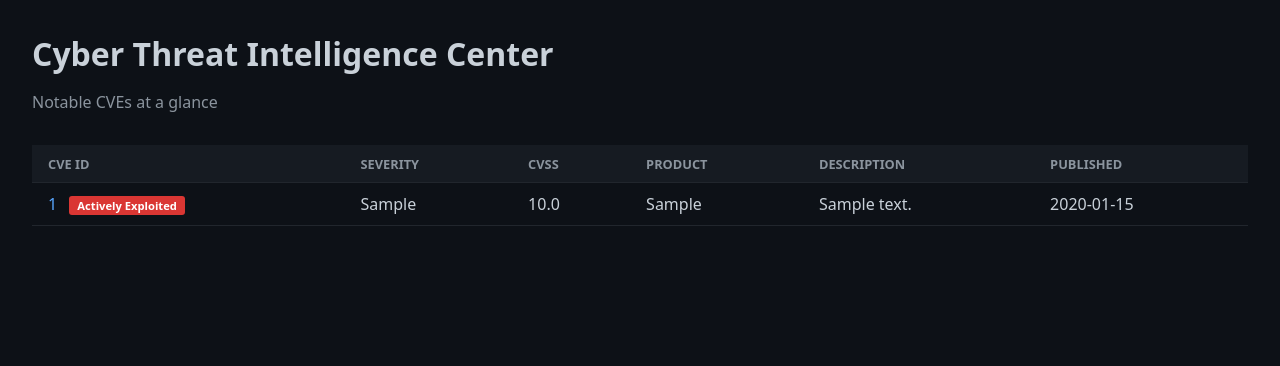
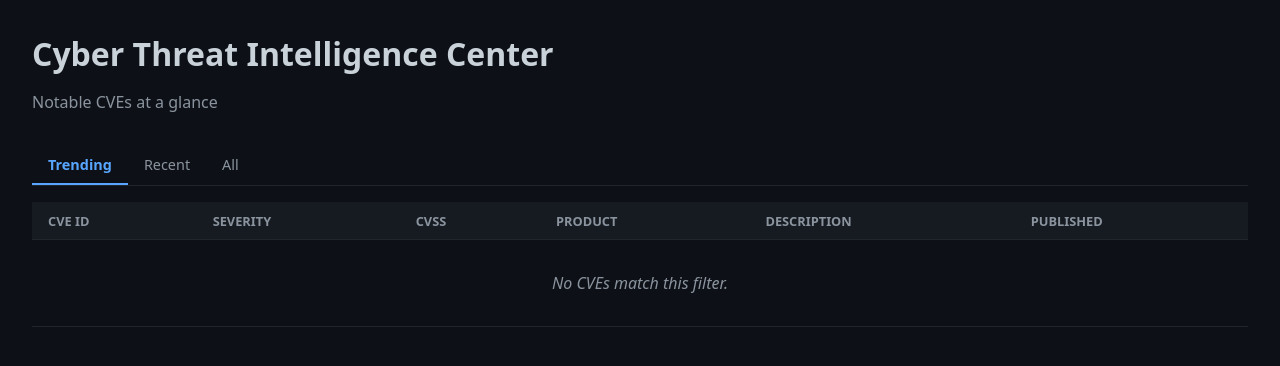
Before and after one commit to NotThatRob/Cyber-Threat-Intelligence-Center, a FastAPI app: page / in a window 1280 px wide. Shown: the top 366 px of the page. Run offline with FastAPI, Linux system fonts and the light colour scheme; tables that the repository leaves empty hold one stand-in row (values such as "Sample post"); data that the repository does not hold is empty.

Commit message:
Improve cosmetic changes

```diff
--- a/cti_center/app.py
+++ b/cti_center/app.py
@@ -1,12 +1,14 @@
 import os
 import threading
+from datetime import date, timedelta
 from pathlib import Path
 
-from fastapi import Depends, FastAPI, Request
+from fastapi import Depends, FastAPI, Query, Request
 from fastapi.responses import HTMLResponse
 from fastapi.staticfiles import StaticFiles
 from fastapi.templating import Jinja2Templates
 from jinja2 import select_autoescape
+from sqlalchemy import and_, case, or_
 from sqlalchemy.orm import Session
 
 from cti_center.database import Base, SessionLocal, engine, get_db, upsert_cves, upsert_kev
@@ -75,6 +77,50 @@
 
 
 @app.get("/", response_class=HTMLResponse)
-def dashboard(request: Request, db: Session = Depends(get_db)):
-    cves = db.query(CVE).order_by(CVE.cvss_score.desc()).all()
-    return templates.TemplateResponse("dashboard.html", {"request": request, "cves": cves})
+def dashboard(
+    request: Request,
+    tab: str = Query("trending"),
+    db: Session = Depends(get_db),
+):
+    if tab not in ("trending", "recent", "all"):
+        tab = "trending"
+
+    today = date.today()
+
+    if tab == "trending":
+        kev_cutoff = today - timedelta(days=30)
+        recent_cutoff = today - timedelta(days=7)
+        cves = (
+            db.query(CVE)
+            .filter(
+                or_(
+                    CVE.kev_date_added >= kev_cutoff,
+                    and_(
+                        CVE.date_published >= recent_cutoff,
+                        CVE.severity.in_(["CRITICAL", "HIGH"]),
+                    ),
+                )
+            )
+            .order_by(
+                case((CVE.kev_date_added.isnot(None), 0), else_=1),
+                CVE.kev_date_added.desc().nullslast(),
+                CVE.cvss_score.desc(),
+            )
+            .limit(50)
+            .all()
+        )
+    elif tab == "recent":
+        recent_cutoff = today - timedelta(days=7)
+        cves = (
+            db.query(CVE)
+            .filter(CVE.date_published >= recent_cutoff)
+            .order_by(CVE.date_published.desc())
+            .all()
+        )
+    else:  # all
+        cves = db.query(CVE).order_by(CVE.date_published.desc()).all()
+
+    return templates.TemplateResponse(
+        "dashboard.html",
+        {"request": request, "cves": cves, "active_tab": tab},
+    )
--- a/cti_center/templates/dashboard.html
+++ b/cti_center/templates/dashboard.html
@@ -1,6 +1,11 @@
 {% extends "base.html" %}
 {% block title %}Dashboard - Cyber Threat Intelligence Center{% endblock %}
 {% block content %}
+<nav class="tabs">
+    <a href="/?tab=trending" class="tab {% if active_tab == 'trending' %}active{% endif %}">Trending</a>
+    <a href="/?tab=recent" class="tab {% if active_tab == 'recent' %}active{% endif %}">Recent</a>
+    <a href="/?tab=all" class="tab {% if active_tab == 'all' %}active{% endif %}">All</a>
+</nav>
 <table>
     <thead>
         <tr>
@@ -16,7 +21,7 @@
         {% for cve in cves %}
         <tr class="severity-{{ cve.severity | lower }}">
             <td>
-                <a href="{{ cve.source_url }}">{{ cve.cve_id }}</a>
+                <a href="{{ cve.source_url }}" target="_blank" rel="noopener">{{ cve.cve_id }}</a>
                 {% if cve.kev_date_added %}
                 <span class="badge-kev" title="CISA KEV — Due: {{ cve.kev_due_date }}{% if cve.kev_ransomware == 'Known' %} | Ransomware: Known{% endif %}">Actively Exploited</span>
                 {% endif %}
@@ -27,6 +32,10 @@
             <td>{{ cve.description }}</td>
             <td>{{ cve.date_published }}</td>
         </tr>
+        {% else %}
+        <tr>
+            <td colspan="6" class="empty-state">No CVEs match this filter.</td>
+        </tr>
         {% endfor %}
     </tbody>
 </table>
--- a/static/style.css
+++ b/static/style.css
@@ -12,3 +12,8 @@
 .severity-medium td:nth-child(2) { color: #d29922; }
 .severity-low td:nth-child(2) { color: #3fb950; }
 .badge-kev { display: inline-block; margin-left: 0.5rem; padding: 0.15rem 0.5rem; font-size: 0.7rem; font-weight: bold; color: #fff; background: #da3633; border-radius: 3px; vertical-align: middle; cursor: help; }
+.tabs { display: flex; gap: 0; border-bottom: 1px solid #21262d; margin-bottom: 1rem; }
+.tab { padding: 0.6rem 1rem; color: #8b949e; text-decoration: none; border-bottom: 2px solid transparent; font-size: 0.9rem; }
+.tab:hover { color: #c9d1d9; text-decoration: none; }
+.tab.active { color: #58a6ff; border-bottom-color: #58a6ff; font-weight: 600; }
+.empty-state { text-align: center; color: #8b949e; padding: 2rem 1rem; font-style: italic; }
```
